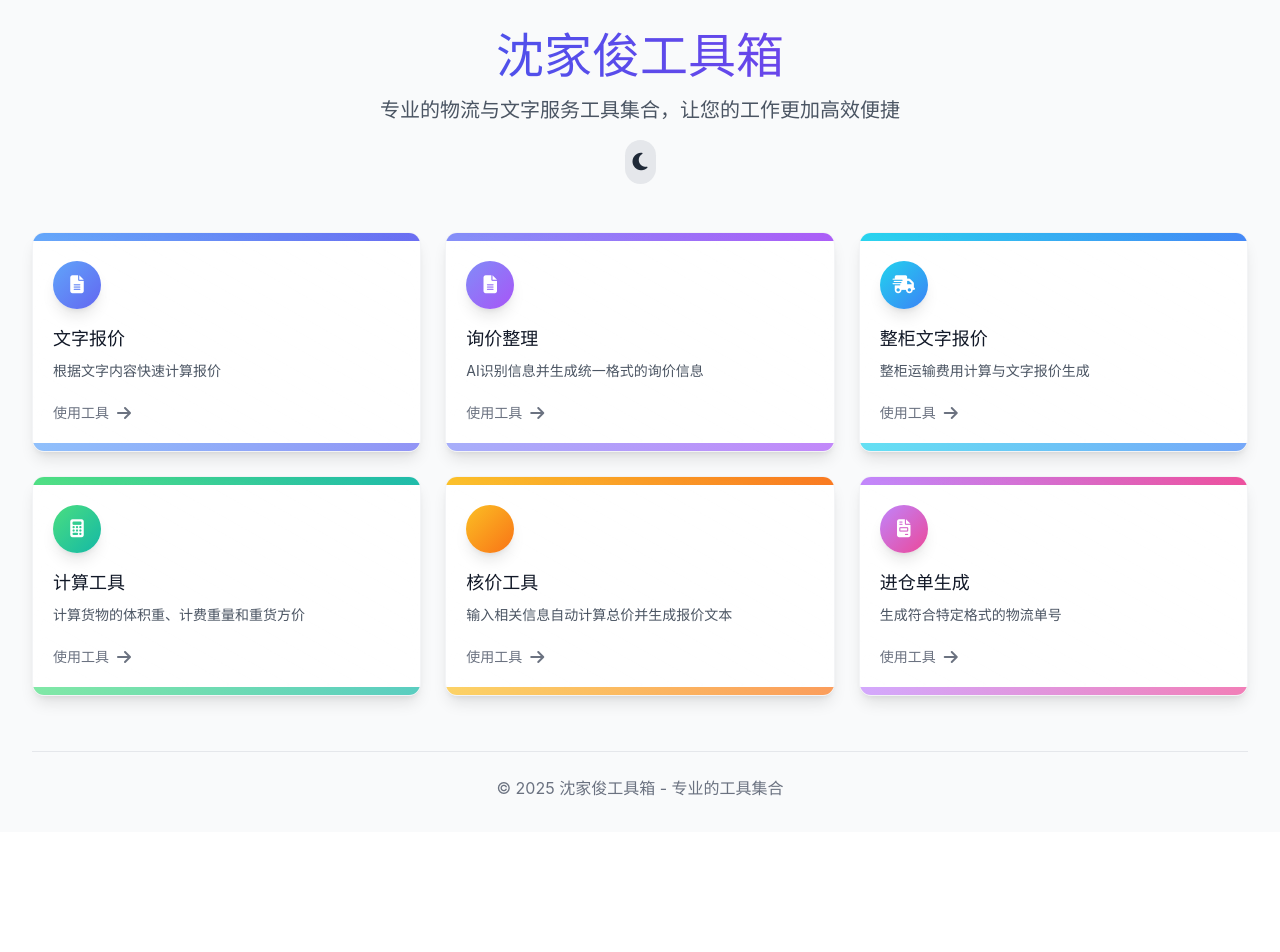
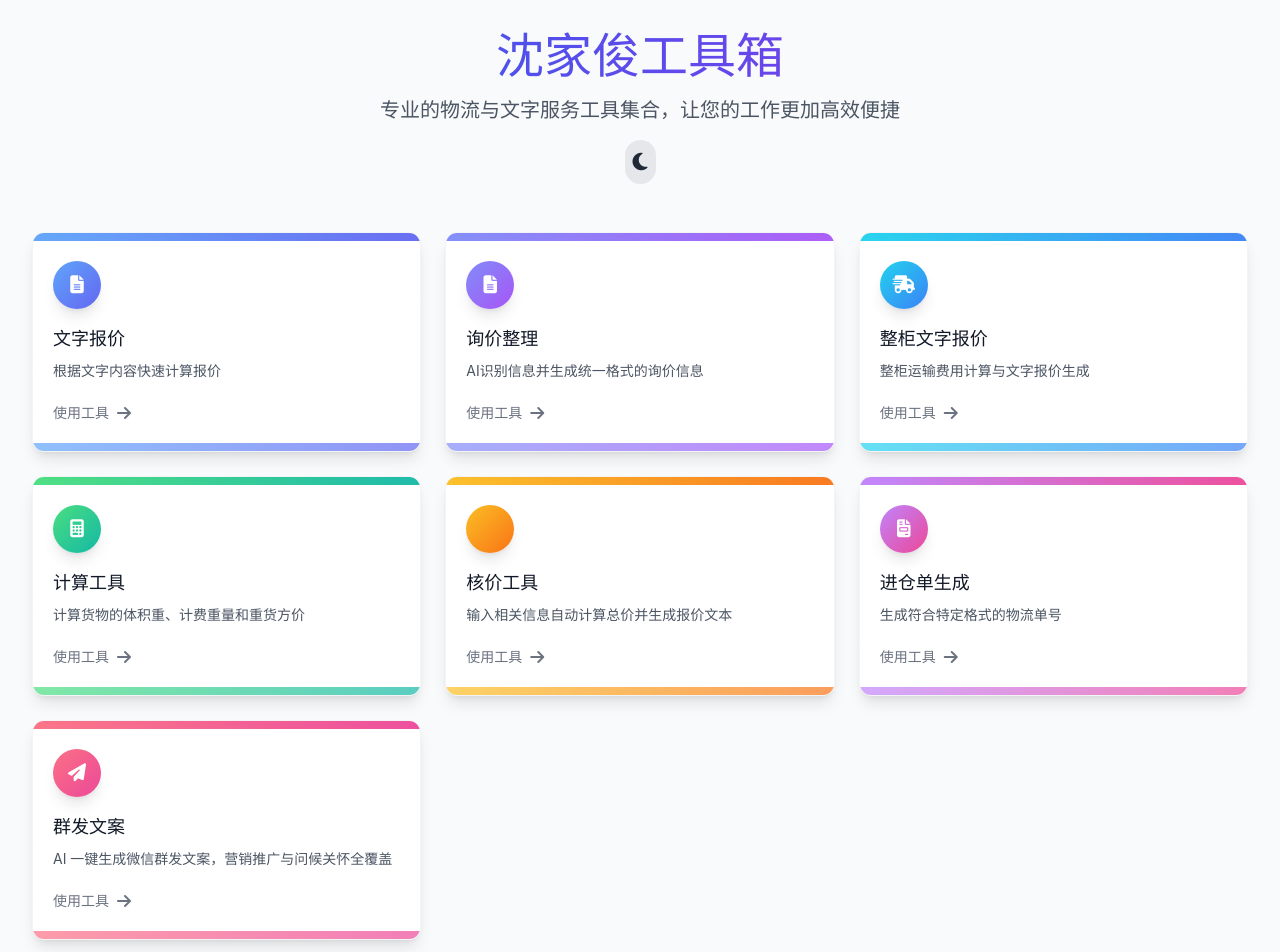
Before and after one commit to jiajuns999-cmd/SJJ-GONGJU, a React (Vite) app: page / in a window 1280 px wide. Shown: the top 952 px of the page. Before the commit the page ends 832 px from the top, so only its background shows below. Built offline with nearby package versions, Linux system fonts and the light colour scheme.

Commit message:
fix: 恢复群发文案工具的路由和导航入口（被 force checkout 冲掉）

```diff
--- a/src/App.tsx
+++ b/src/App.tsx
@@ -6,6 +6,7 @@ import CombinedCalculator from "@/pages/CombinedCalculator";
 import WeightPriceCalculator from "@/pages/WeightPriceCalculator";
 import FullContainerTextQuote from "@/pages/FullContainerTextQuote";
 import InquiryOrganizer from "@/pages/InquiryOrganizer";
+import BroadcastCopywriter from "@/pages/BroadcastCopywriter";
 import { useTheme } from "@/hooks/useTheme";
 import { QuoteSyncProvider } from "@/contexts/quoteSyncContext";
 
@@ -25,6 +26,7 @@ export default function App() {
               <Route path="/weight-price-calculator" element={<WeightPriceCalculator />} />
               <Route path="/full-container-text-quote" element={<FullContainerTextQuote />} />
               <Route path="/inquiry-organizer" element={<InquiryOrganizer />} />
+              <Route path="/broadcast-copywriter" element={<BroadcastCopywriter />} />
             </Routes>
           </div>
         </div>
--- a/src/components/ToolShortcuts.tsx
+++ b/src/components/ToolShortcuts.tsx
@@ -61,6 +61,14 @@ interface Tool {
     icon: 'fa-file-invoice',
     color: 'from-purple-400 to-pink-500',
     link: '/tracking-number-generator'
+  },
+  {
+    id: 'broadcast-copywriter',
+    title: '群发文案',
+    description: 'AI 一键生成微信群发文案，营销推广与问候关怀全覆盖',
+    icon: 'fa-paper-plane',
+    color: 'from-rose-400 to-pink-500',
+    link: '/broadcast-copywriter'
   }
 ]
 
--- a/src/pages/Home.tsx
+++ b/src/pages/Home.tsx
@@ -51,6 +51,14 @@ import { useTheme } from '@/hooks/useTheme';
       icon: 'fa-file-invoice',
       color: 'from-purple-400 to-pink-500',
       link: '/tracking-number-generator'
+    },
+    {
+      id: 'broadcast-copywriter',
+      title: '群发文案',
+      description: 'AI 一键生成微信群发文案，营销推广与问候关怀全覆盖',
+      icon: 'fa-paper-plane',
+      color: 'from-rose-400 to-pink-500',
+      link: '/broadcast-copywriter'
     }
   ];
 
```
